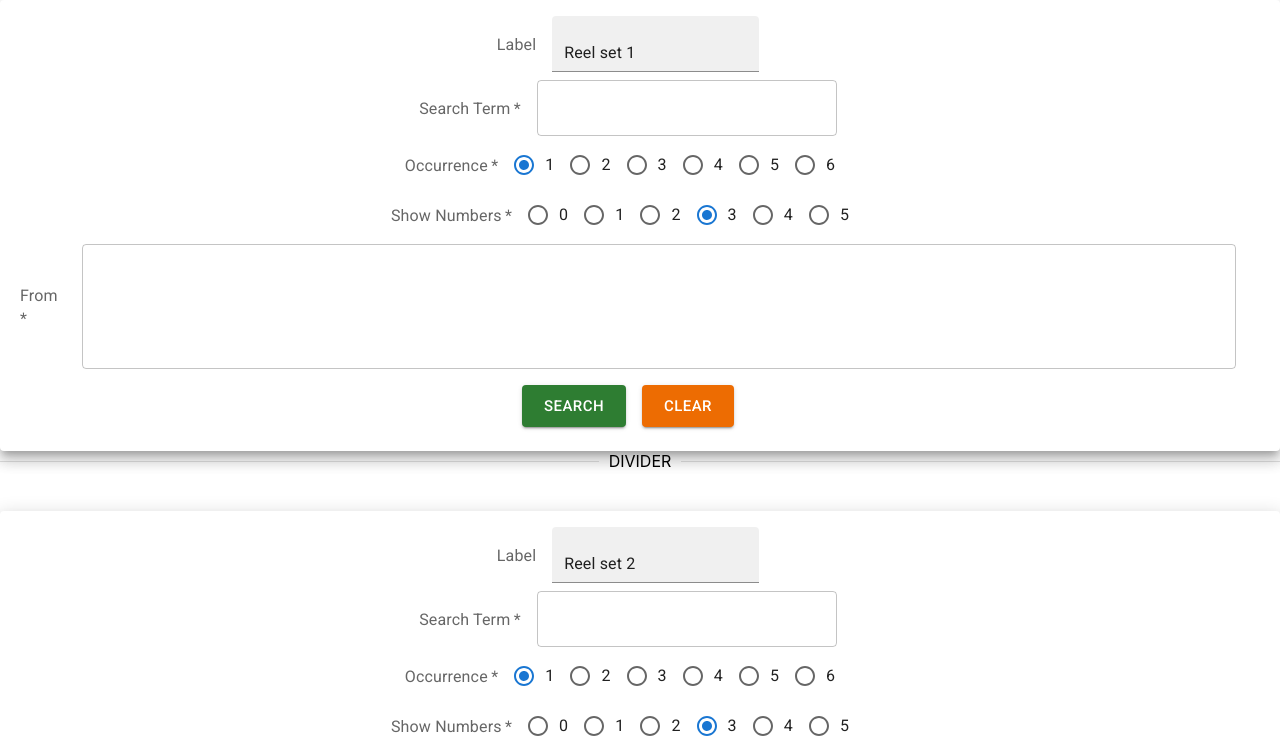
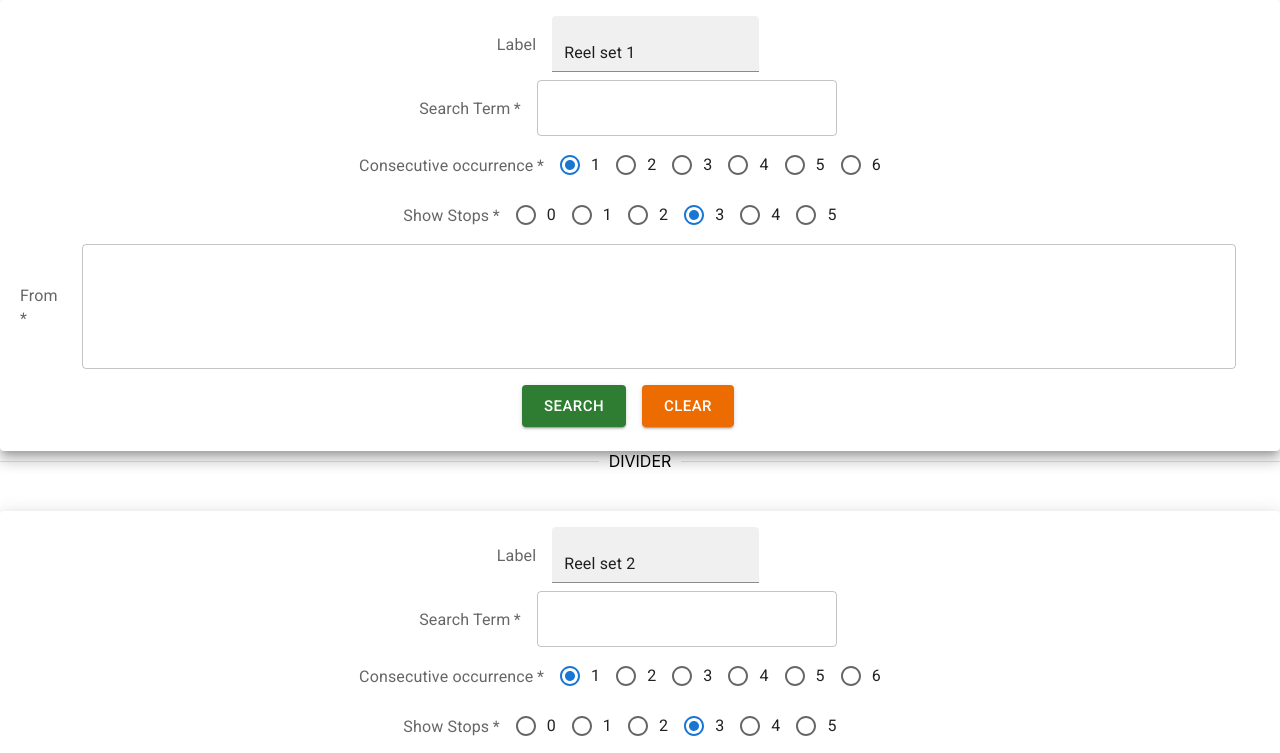
Before and after one commit to BijianWuHungryBearGaming/strings-finder, a React (Create React App) app: page / in a window 1280 px wide. Shown: the top 753 px of the page. Built offline with nearby package versions, Linux system fonts and the light colour scheme.

Commit message:
update label

```diff
--- a/src/components/SearchForm.jsx
+++ b/src/components/SearchForm.jsx
@@ -229,7 +229,7 @@ function SearchForm({label, customIndex}) {
 
                 <Grid item xs={12}>
                     <Stack direction="row" spacing={2} sx={{alignItems: "center"}}>
-                        <FormLabel required>Occurrence</FormLabel>
+                        <FormLabel required>Consecutive occurrence</FormLabel>
                         <RadioGroup
                             name={`Occurrence`}
                             row
@@ -249,9 +249,9 @@ function SearchForm({label, customIndex}) {
 
                 <Grid item xs={12}>
                     <Stack direction="row" spacing={2} sx={{alignItems: "center"}}>
-                        <FormLabel required>Show Numbers</FormLabel>
+                        <FormLabel required>Show Stops</FormLabel>
                         <RadioGroup
-                            name={`Show Numbers`}
+                            name={`Show Stops`}
                             row
                             value={printNumbers}
                             onChange={ (e) => setPrintNumbers(e.target.value)}
```
Also changed, not shown: 7 other files (tests, documents, lock files or other folders).
